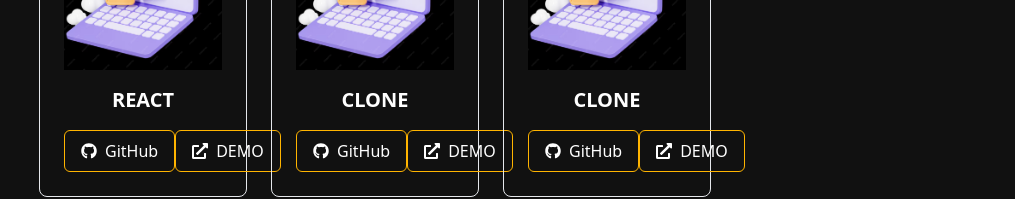
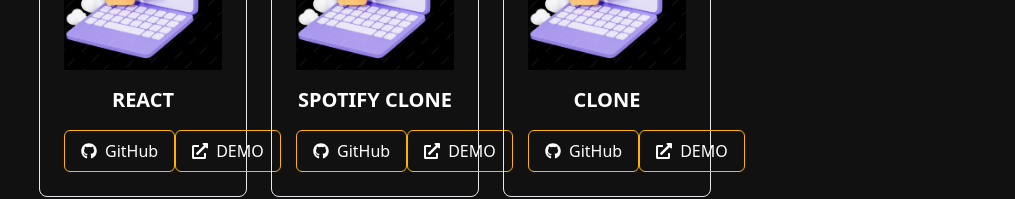
Before and after one commit to sreeharshk92/Portfolio, a React (Create React App) app: page /Portfolio in a window 1280 px wide. Shown: the part 747-946 px from the top of the page, without its empty margins (265-1280 px from the left). Built offline with nearby package versions, Linux system fonts and the light colour scheme.

Commit message:
first commit

```diff
--- a/src/Components/Portfolio.jsx
+++ b/src/Components/Portfolio.jsx
@@ -8,7 +8,7 @@
     { id: 2, name: 'API', imgname: 'cloneimg.png' },
     { id: 3, name: 'FIGMA', imgname: 'cloneimg.png' },
     { id: 4, name: 'REACT', imgname: 'cloneimg.png' },
-    { id: 5, name: 'CLONE', imgname: 'cloneimg.png' },
+    { id: 5, name: 'SPOTIFY CLONE', imgname: 'cloneimg.png' },
     { id: 6, name: 'CLONE', imgname: 'cloneimg.png' }
   ]
   return (
```
